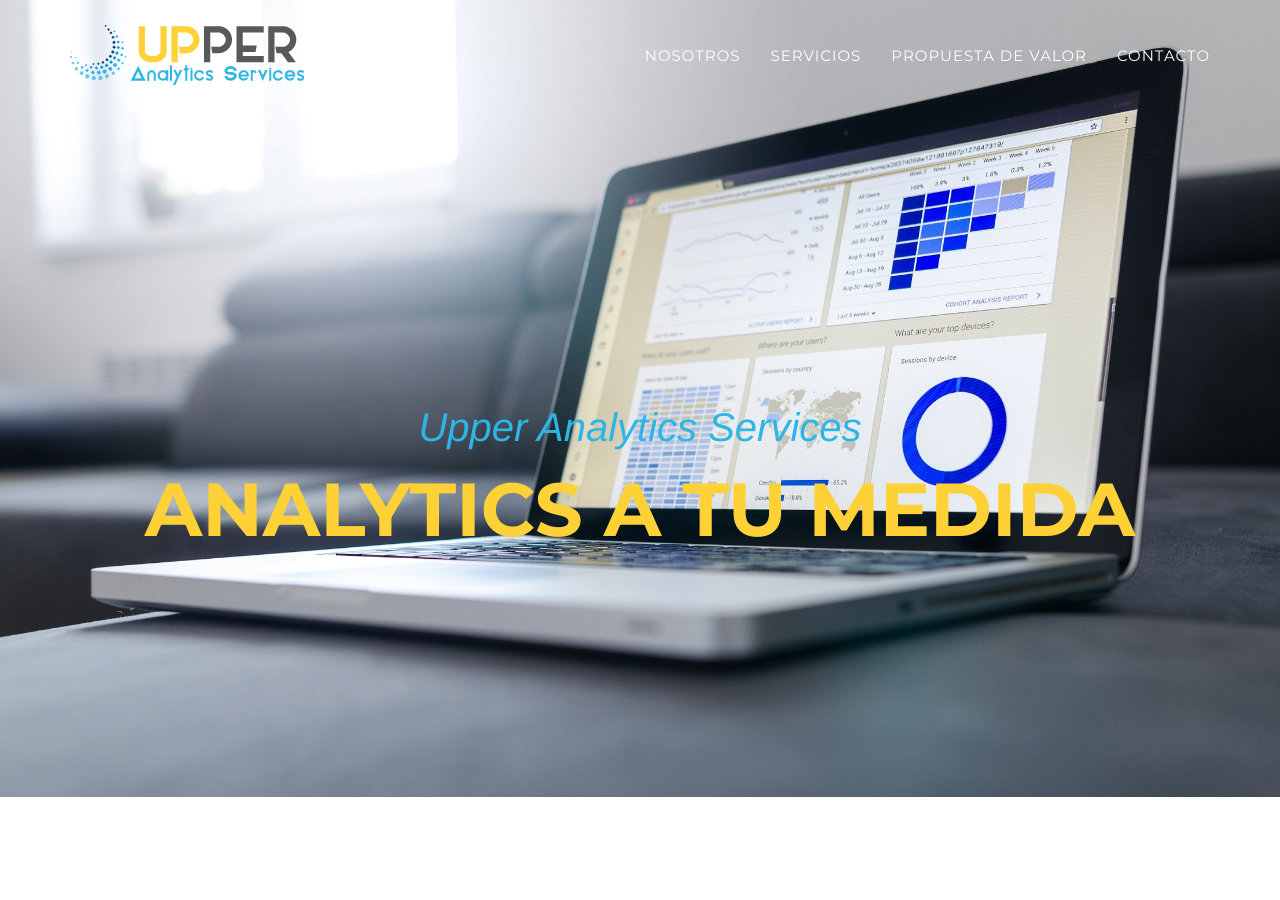
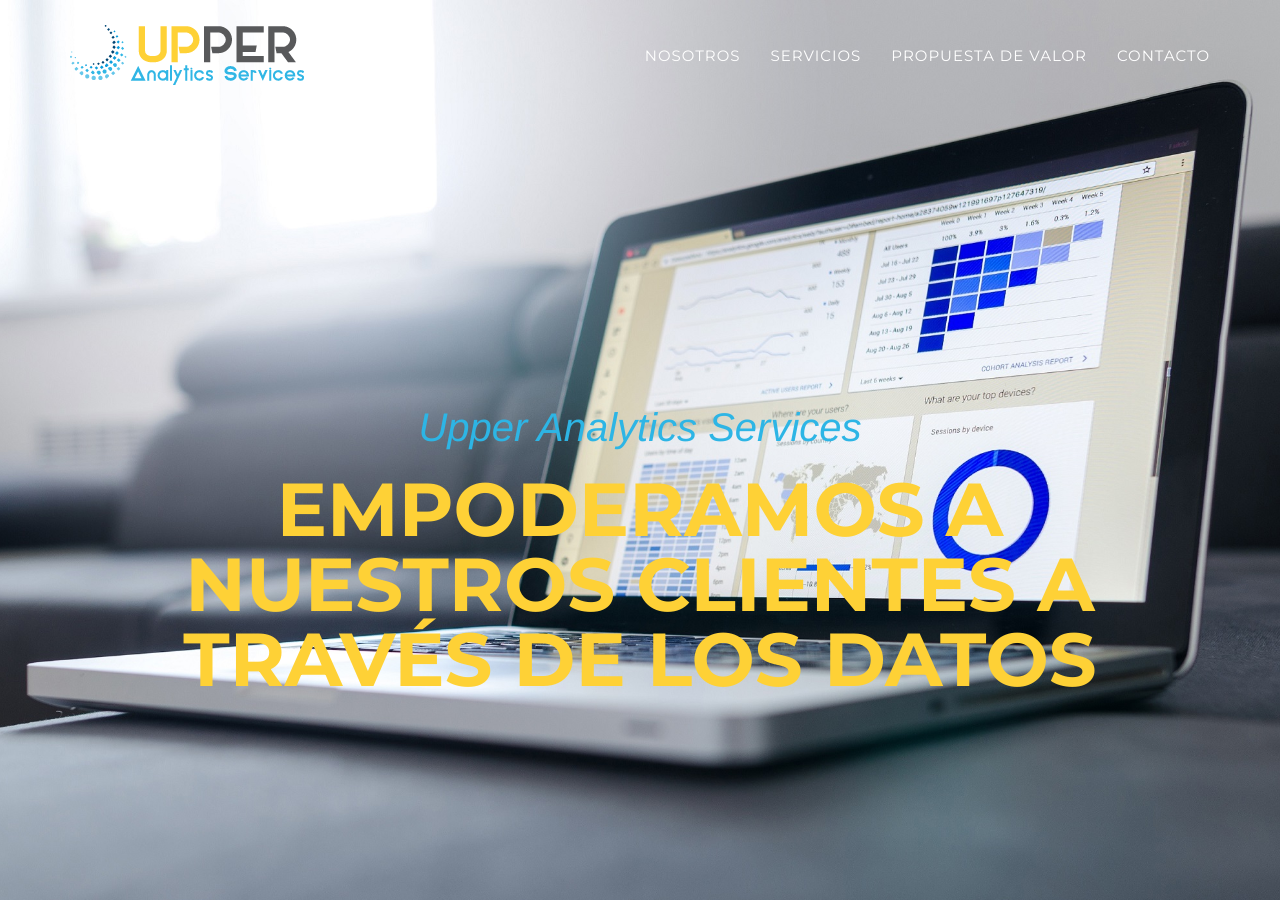
Before and after one commit to upperanalytics/upperanalytics.github.io, a Jekyll site: the page built from index.html, in a window 1280 px wide and 900 px high. Built offline with Jekyll 4.4.1, drawn with Linux system fonts in a browser that asks for light colours; some web fonts are replaced.

Commit message:
cambio subtitulo

```diff
--- a/_includes/header.html
+++ b/_includes/header.html
@@ -43,7 +43,7 @@
             <div class="intro-text">
                 <br><br><br><br><br>
 				<div class="intro-lead-in" style="color:#2db5e5;">Upper Analytics Services</div>
-                <div class="intro-heading" style="color:#fed136;">Analytics a tu medida</div>
+                <div class="intro-heading" style="color:#fed136;">Empoderamos a nuestros clientes a través de los datos</div>
             </div>
         </div>
     </header>
```
